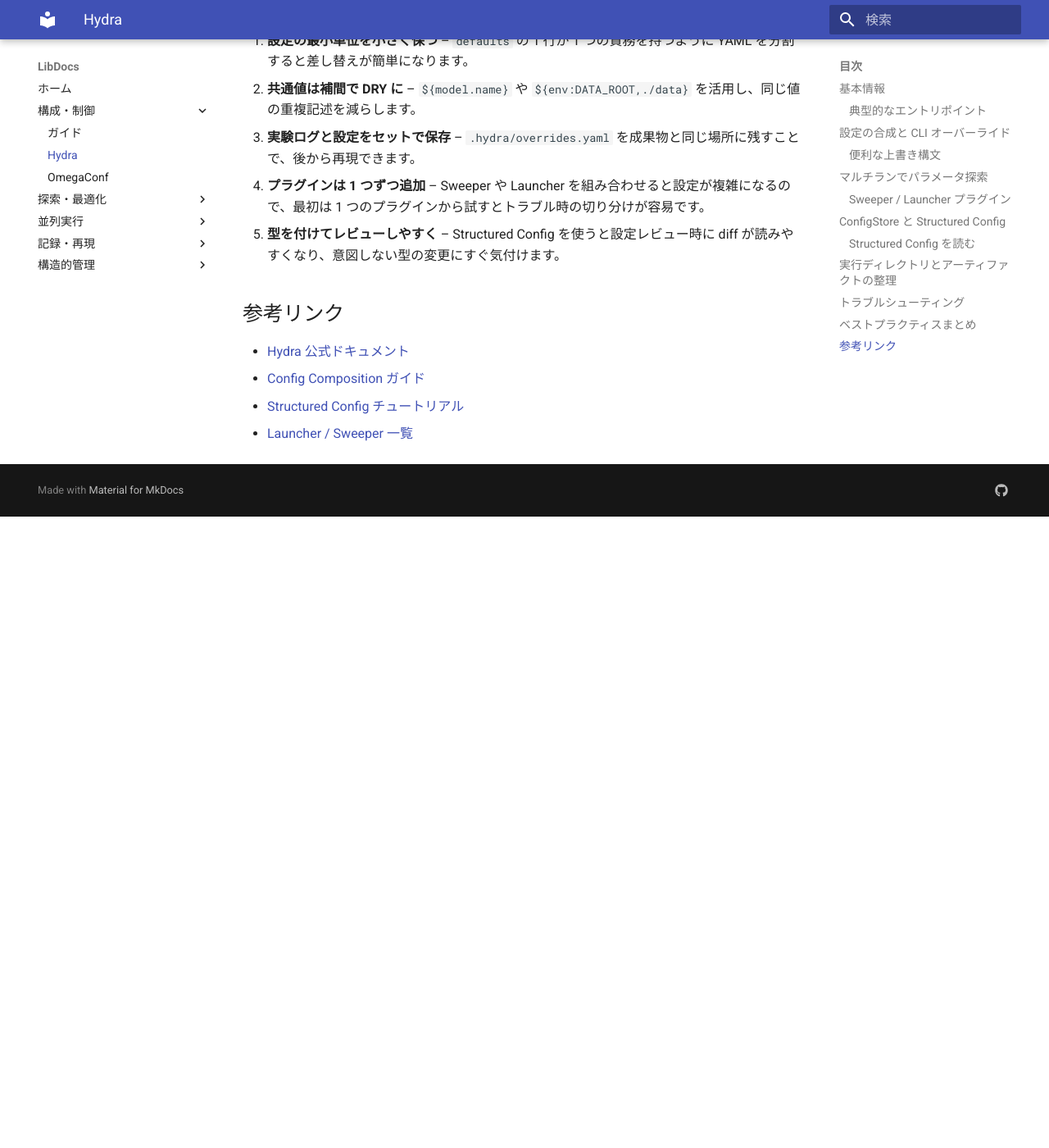
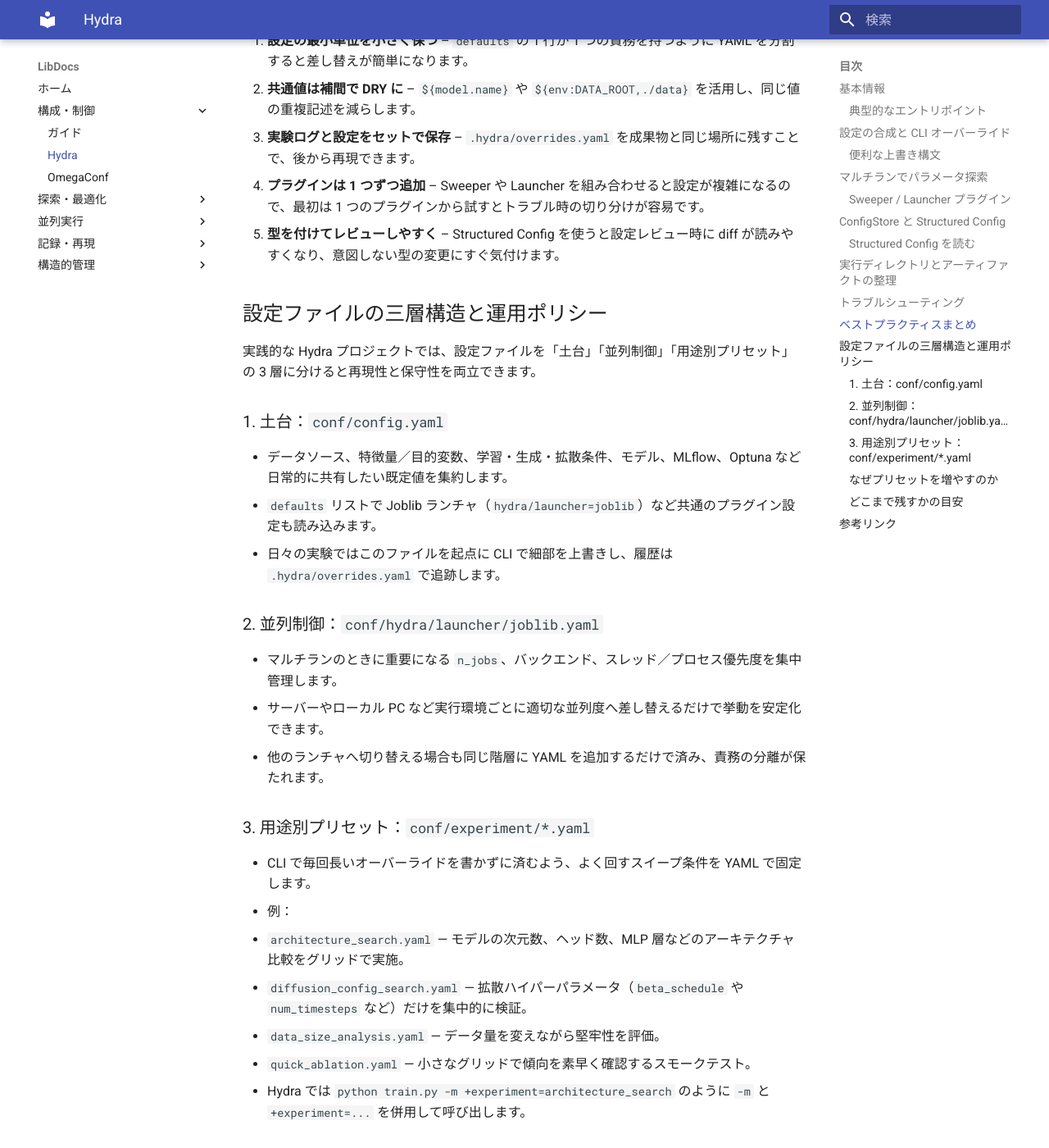
Before and after one commit to masa2tot/LibDocs, an MkDocs documentation site: the page built from docs/config/hydra.md, in a window 1280 px wide and 1400 px high, scrolled down 4174 px. Shown: the whole window at 82% size. Built offline with MkDocs 1.6.1 and Material for MkDocs 9.7.7, drawn with Linux system fonts in a browser that asks for light colours; before the commit the page ends 4804 px from its top, so only the background shows below that; some of the changed text lies outside the part shown.

Commit message:
docs: describe hydra config layering

```diff
--- a/docs/config/hydra.md
+++ b/docs/config/hydra.md
@@ -146,6 +146,45 @@ Hydra は実行のたびに `outputs/DATE/TIME/` を作成し、その中に `.h
 4. **プラグインは 1 つずつ追加** – Sweeper や Launcher を組み合わせると設定が複雑になるので、最初は 1 つのプラグインから試すとトラブル時の切り分けが容易です。
 5. **型を付けてレビューしやすく** – Structured Config を使うと設定レビュー時に diff が読みやすくなり、意図しない型の変更にすぐ気付けます。
 
+## 設定ファイルの三層構造と運用ポリシー
+
+実践的な Hydra プロジェクトでは、設定ファイルを「土台」「並列制御」「用途別プリセット」の 3 層に分けると再現性と保守性を両立できます。
+
+### 1. 土台：`conf/config.yaml`
+
+- データソース、特徴量／目的変数、学習・生成・拡散条件、モデル、MLflow、Optuna など日常的に共有したい既定値を集約します。
+- `defaults` リストで Joblib ランチャ（`hydra/launcher=joblib`）など共通のプラグイン設定も読み込みます。
+- 日々の実験ではこのファイルを起点に CLI で細部を上書きし、履歴は `.hydra/overrides.yaml` で追跡します。
+
+### 2. 並列制御：`conf/hydra/launcher/joblib.yaml`
+
+- マルチランのときに重要になる `n_jobs`、バックエンド、スレッド／プロセス優先度を集中管理します。
+- サーバーやローカル PC など実行環境ごとに適切な並列度へ差し替えるだけで挙動を安定化できます。
+- 他のランチャへ切り替える場合も同じ階層に YAML を追加するだけで済み、責務の分離が保たれます。
+
+### 3. 用途別プリセット：`conf/experiment/*.yaml`
+
+- CLI で毎回長いオーバーライドを書かずに済むよう、よく回すスイープ条件を YAML で固定します。
+- 例：
+  - `architecture_search.yaml` — モデルの次元数、ヘッド数、MLP 層などのアーキテクチャ比較をグリッドで実施。
+  - `diffusion_config_search.yaml` — 拡散ハイパーパラメータ（`beta_schedule` や `num_timesteps` など）だけを集中的に検証。
+  - `data_size_analysis.yaml` — データ量を変えながら堅牢性を評価。
+  - `quick_ablation.yaml` — 小さなグリッドで傾向を素早く確認するスモークテスト。
+- Hydra では `python train.py -m +experiment=architecture_search` のように `-m` と `+experiment=...` を併用して呼び出します。
+
+### なぜプリセットを増やすのか
+
+1. **再現性のカプセル化** — どのパラメータを固定し、どれを振るのかを YAML に宣言すると、CLI の生ログよりも差分レビューや再実行が容易になります。
+2. **マルチランの省力化** — 実験名を指定するだけで大規模グリッドが 1 コマンドで実行でき、ランチャ設定も必要に応じて上書き可能です。
+3. **責務の分離** — 土台／並列制御／用途別プリセットに分けることで、設定の衝突を避けつつ保守しやすくなります。
+
+### どこまで残すかの目安
+
+- **必須**：`config.yaml` と `hydra/launcher/joblib.yaml`。この 2 つだけでも実行は成立します。
+- **頻用なら残す**：アーキテクチャ探索やクイックアブレーションなど、開発時に繰り返すスイープ。
+- **HPO で代替できるなら整理対象**：Optuna などのベイズ最適化で網羅している軸（例：`num_timesteps`、`beta_schedule`、`target_da_size`）はプリセットを減らしても運用できます。
+- 実験プリセットは `experiments/` など専用ディレクトリに整理し、命名規約やタグ付けを決めておくとレビューと自動化がスムーズになります。
+
 ## 参考リンク
 
 - [Hydra 公式ドキュメント](https://hydra.cc/docs/intro/)
```
